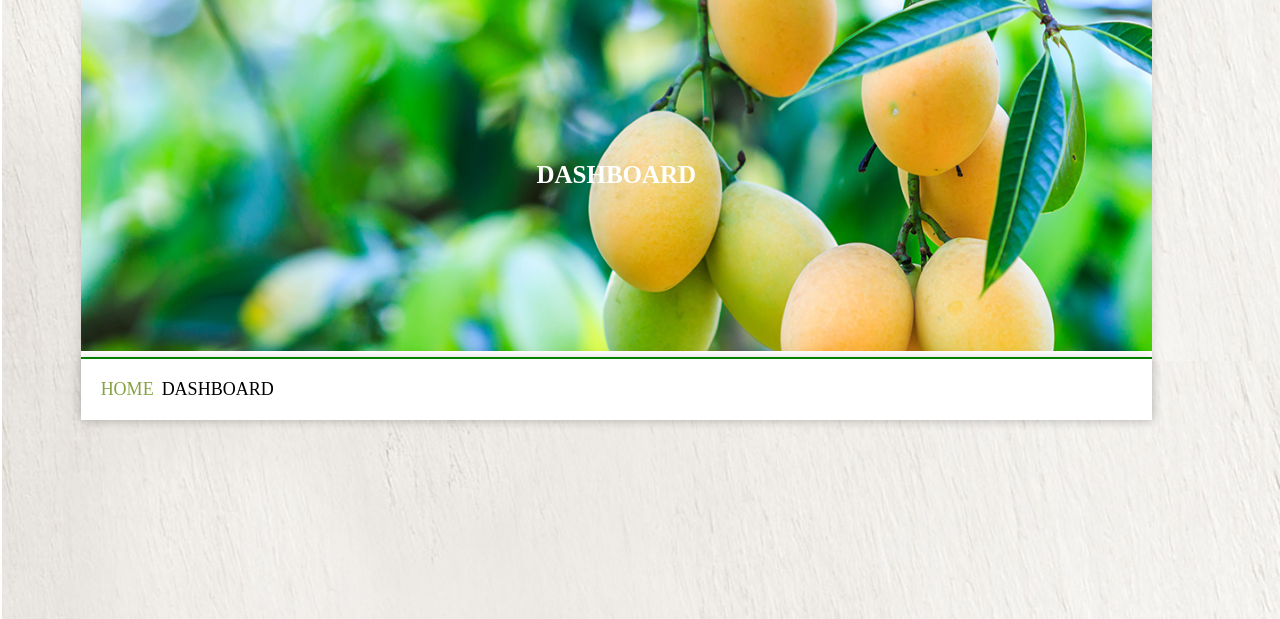
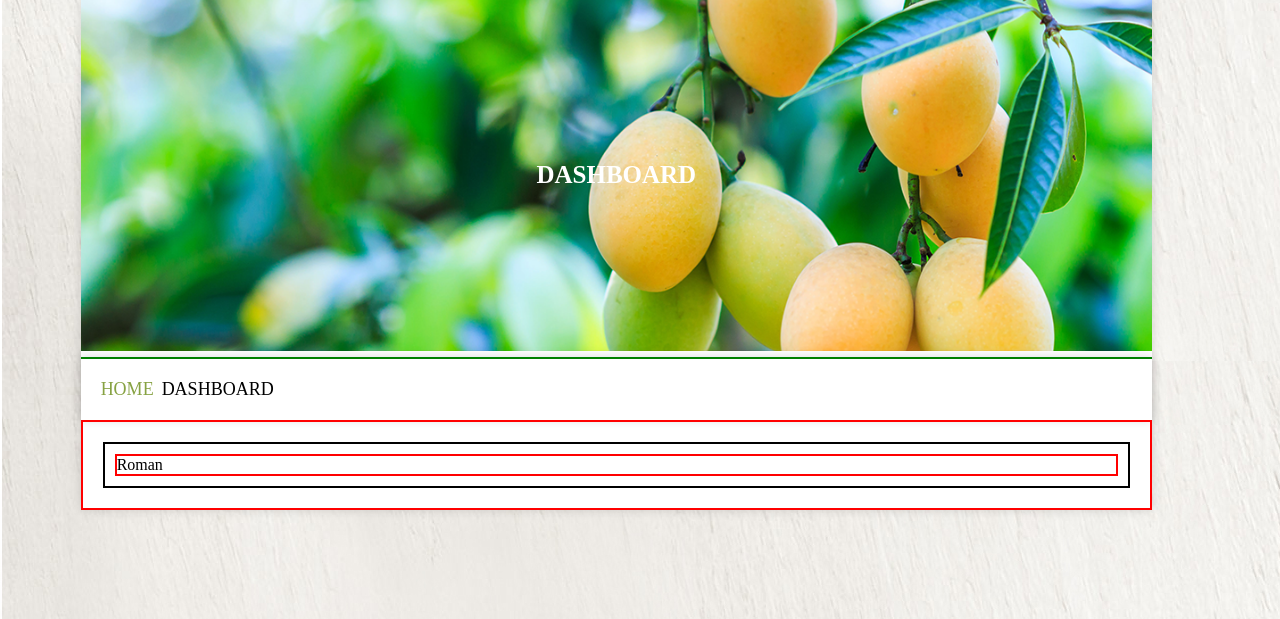
Before and after one commit to RomanGurun/Fruit-Ecomerce-Seller, a PHP site: page /admin_dashboard.php in a window 1280 px wide. Shown: the part 181-800 px from the top of the page. Run offline with PHP 8.4, Linux system fonts and the light colour scheme; a user stored in the database is signed in; data comes from the database, SQL or seed files in the repository.

Commit message:
22 commit

```diff
--- a/admin/admin_dashboard.php
+++ b/admin/admin_dashboard.php
@@ -23,13 +23,32 @@ if($admin->rowCount()>0){
 
 
 
+?>
+
+<style>
+.admin-container{
+border:solid 2px red;
 
 
+}
+
+.admin-seller{
+    display:flex;
+    flex-wrap:wrap;
+margin:20px;
+    border:solid 2px black;
+
+}
+.as-box
+{ display:block;
+    width:100%;
+    border:solid 2px red;
+margin:10px;
+}
+
+</style>
 
 
-
-
-?>
 <!DOCTYPE html>
 <html lang="en">
 <head>
@@ -49,6 +68,55 @@ if($admin->rowCount()>0){
 
 <a href="dashboard.php">Home</a><span>Dashboard</span>
 </div>
+
+
+<!-- // ======================================== SELLER ============================== -->
+<?php
+
+
+$seller=$conn->prepare("SELECT * FROM `seller`");
+$seller->execute();
+
+if($seller->rowCount()>0)
+{
+
+
+
+    while($fetchseller = $seller->fetch(PDO::FETCH_ASSOC))
+{
+
+?>
+
+
+    <div class="admin-container">
+    <div class="admin-seller">
+
+
+    <div class="as-box">
+    <?= $fetchseller['s-name'] ?>
+
+    </div>
+
+
+
+
+
+    </div>
+
+
+
+
+    </div>
+<?php
+}
+
+}
+
+?>
+<!-- // ======================================== SELLER ============================== -->
+
+
+
 </div>
 
 
```
